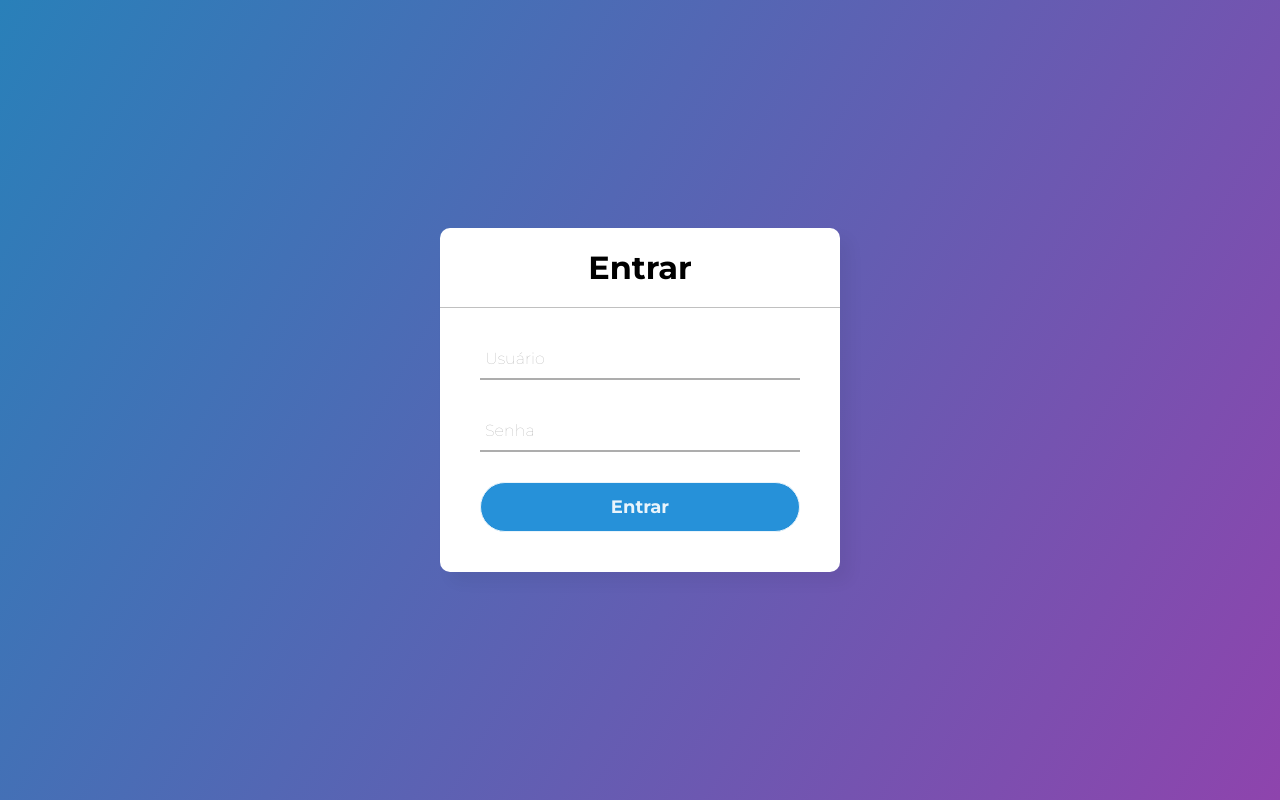
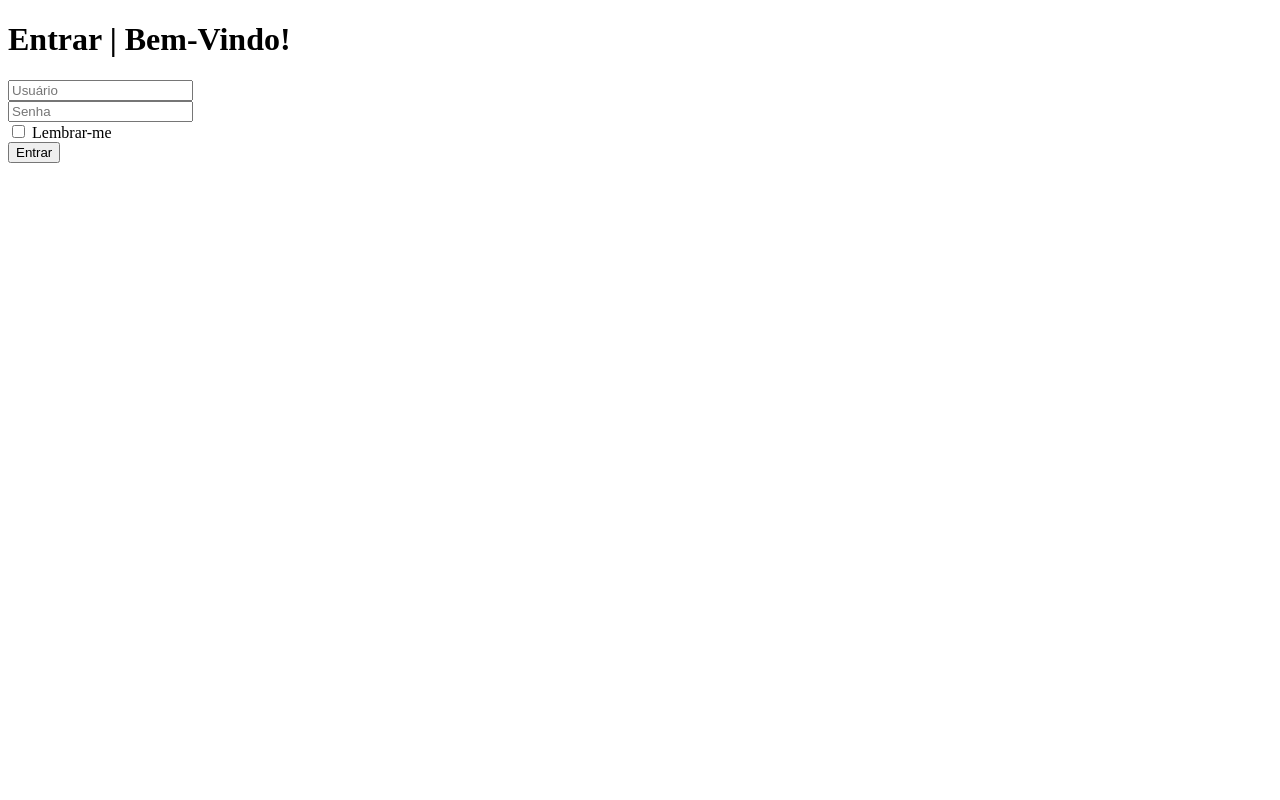
Before and after one commit to lucasalvees/controle-chaves, a Django app: page /accounts/login/ in a window 1280 px wide. Run offline with Django 4.2, Linux system fonts and the light colour scheme; some libraries are stand-ins or nearby versions.

Commit message:
new template login.html

```diff
--- a/templates/registration/login.html
+++ b/templates/registration/login.html
@@ -1,27 +1,88 @@
-{% extends 'base.html' %}
 {% load static %}
+<!DOCTYPE html>
+<html lang="pt-br">
 
-{% block title %}Login | Controle de Chaves{% endblock %}
+<head>
 
-{% block loginstyles %}<link rel="stylesheet" href="{% static 'css/login.css' %}">{% endblock %}
+    <meta charset="utf-8">
+    <meta http-equiv="X-UA-Compatible" content="IE=edge">
+    <meta name="viewport" content="width=device-width, initial-scale=1, shrink-to-fit=no">
+    <meta name="description" content="">
+    <meta name="author" content="Lucas Alves">
 
-{% block content %}
-<div class="container-login">
-    <h1>Entrar</h1>
-    <form method="post" action="">
-        {% csrf_token %}
-        <div class="txt-field">
-            <input type="text" name="username" required>
-            <span></span>
-            <label>Usuário</label>
+    <title>Entrar | Controle de Chaves</title>
+
+    <!-- Custom fonts for this template-->
+    <link href="{% static 'vendor/fontawesome-free/css/all.min.css' %}" rel="stylesheet" type="text/css">
+    <link href="https://fonts.googleapis.com/css?family=Nunito:200,200i,300,300i,400,400i,600,600i,700,700i,800,800i,900,900i" rel="stylesheet">
+
+    <!-- Custom styles for this template-->
+    <link href="{% static 'css/sb-admin-2.css' %}" rel="stylesheet">
+
+</head>
+
+<body class="bg-gradient-primary">
+
+    <div class="container">
+
+        <!-- Outer Row -->
+        <div class="row justify-content-center">
+
+            <div class="col-xl-10 col-lg-12 col-md-9">
+
+                <div class="card o-hidden border-0 shadow-lg my-5">
+                    <div class="card-body p-0">
+                        <!-- Nested Row within Card Body -->
+                        <div class="row">
+                            <div class="col-lg-6 d-none d-lg-block bg-login-image"></div>
+                            <div class="col-lg-6">
+                                <div class="p-5">
+                                    <div class="text-center">
+                                        <h1 class="h4 text-gray-900 mb-4">Entrar | Bem-Vindo!</h1>
+                                    </div>
+                                    <form method="post" class="user">
+                                        {% csrf_token %}
+                                        <div class="form-group">
+                                            <input type="text" class="form-control form-control-user"
+                                                id="exampleInputEmail" aria-describedby="emailHelp"
+                                                name="username" placeholder="Usuário">
+                                        </div>
+                                        <div class="form-group">
+                                            <input type="password" class="form-control form-control-user"
+                                                id="exampleInputPassword" name="password" placeholder="Senha">
+                                        </div>
+                                        <div class="form-group">
+                                            <div class="custom-control custom-checkbox small">
+                                                <input type="checkbox" class="custom-control-input" id="customCheck">
+                                                <label class="custom-control-label" for="customCheck">Lembrar-me</label>
+                                            </div>
+                                        </div>
+                                        <div>
+                                            <input type="submit" class="btn btn-primary btn-user btn-block" value="Entrar">
+                                        </div>
+                                    </form>
+                                </div>
+                            </div>
+                        </div>
+                    </div>
+                </div>
+
+            </div>
+
         </div>
-        <div class="txt-field">
-            <input type="password" name="password" required>
-            <span></span>
-            <label>Senha</label>
-        </div>
-        <input type="submit" value="Entrar">
-        <div class="inv"></div>
-    </form>
-</div>
-{% endblock %}
+
+    </div>
+
+    <!-- Bootstrap core JavaScript-->
+    <script src="{% static 'vendor/jquery/jquery.min.js' %}"></script>
+    <script src="{% static 'vendor/bootstrap/js/bootstrap.bundle.min.js' %}"></script>
+
+    <!-- Core plugin JavaScript-->
+    <script src="{% static 'vendor/jquery-easing/jquery.easing.min.js' %}"></script>
+
+    <!-- Custom scripts for all pages-->
+    <script src="{% static 'js/sb-admin-2.min.js' %}"></script>
+
+</body>
+
+</html>
```
